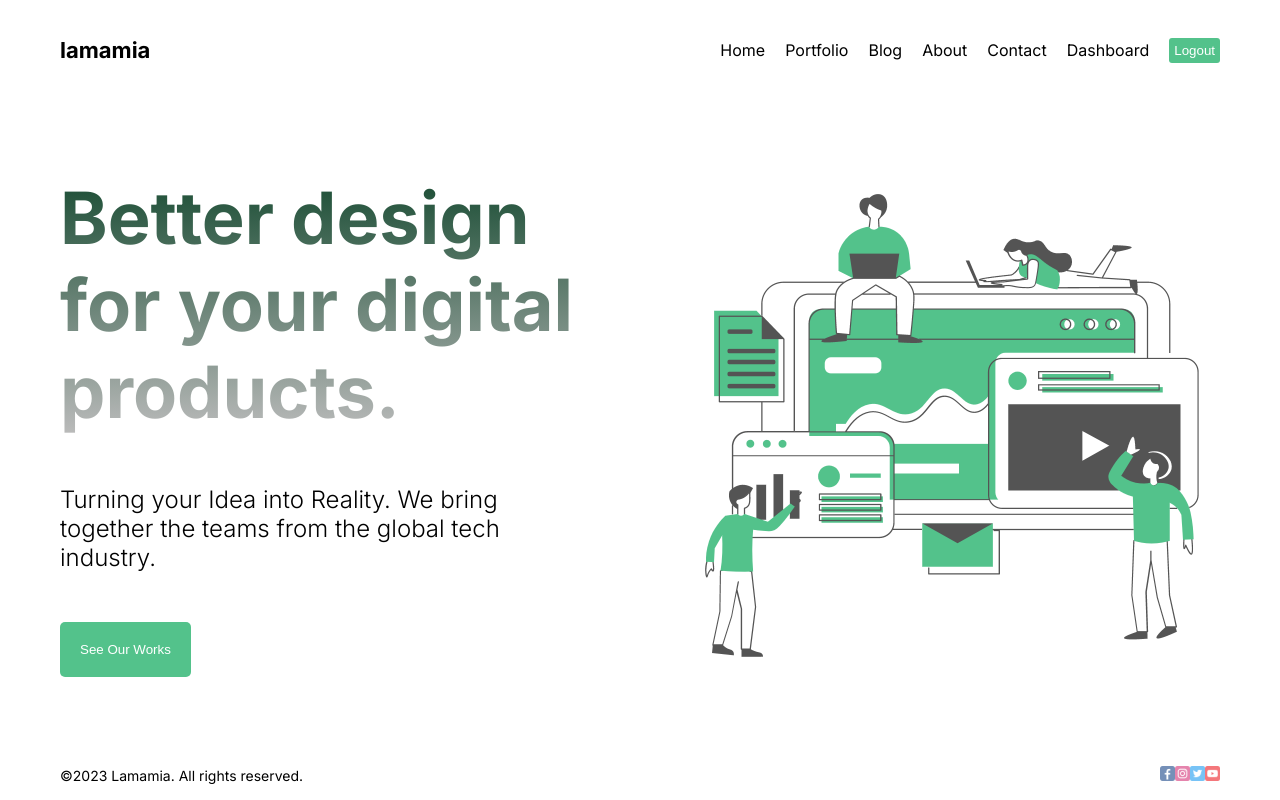
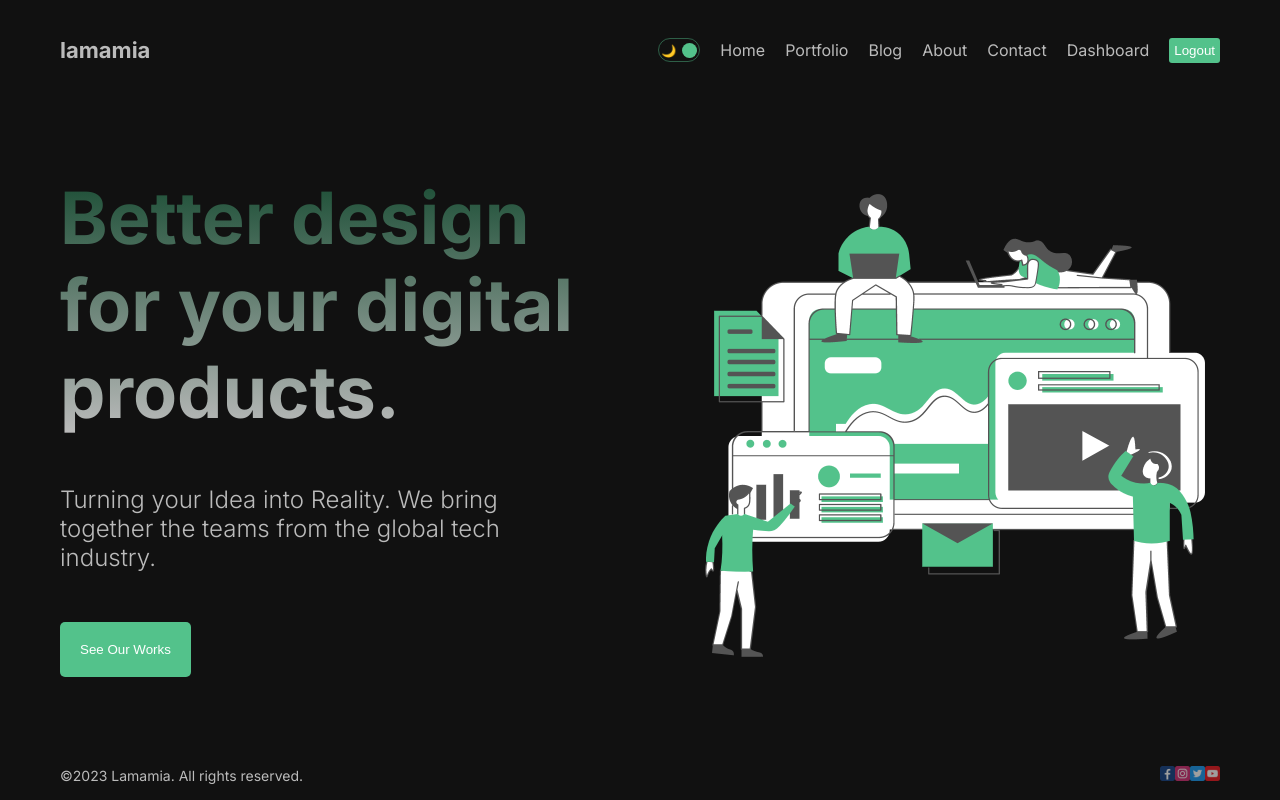
Before and after one commit to Abdarhman636/blog-app-nextjs, a Next.js app: page / in a window 1280 px wide. Built offline with nearby package versions, Linux system fonts and the light colour scheme.

Commit message:
toggle theme

```diff
--- a/package.json
+++ b/package.json
@@ -9,9 +9,10 @@
     "lint": "next lint"
   },
   "dependencies": {
+    "all": "^0.0.0",
+    "next": "13.5.4",
     "react": "^18",
-    "react-dom": "^18",
-    "next": "13.5.4"
+    "react-dom": "^18"
   },
   "devDependencies": {
     "eslint": "^8",
--- a/src/app/layout.js
+++ b/src/app/layout.js
@@ -2,6 +2,7 @@ import './globals.css'
 import { Inter } from 'next/font/google'
 import Footer from '../components/footer/Footer'
 import Header from '../components/header/Header'
+import { ThemeProvider } from '@/context/ThemeContext'
 
 
 const inter = Inter({ subsets: ['latin'] })
@@ -15,11 +16,13 @@ export default function RootLayout({ children }) {
   return (
     <html lang="en">
       <body className={inter.className}>
+        <ThemeProvider>
         <div className='container'>
           <Header />
           {children}
           <Footer />
         </div>
+        </ThemeProvider>
       </body>
     </html>
   )
--- /dev/null
+++ b/src/components/DarkModeToggle/DarkModeToggle.jsx
@@ -0,0 +1,17 @@
+'use client'
+
+import React, { useContext } from "react";
+import styles from "./DarkModeToogle.module.css";
+import { ThemeContext } from "@/context/ThemeContext";
+
+const DarkModeToggle = () => {
+  const {mode, toggle} = useContext(ThemeContext)
+  return (
+    <div className={styles.container} onClick={toggle}>
+      <div className={styles.icon}>🌙</div>
+      <div className={styles.icon}>🔆</div>
+      <div className={styles.ball} style={mode=== "light" ? {left: '2px'} : {right: '2px'}}/></div>
+  );
+};
+
+export default DarkModeToggle;
--- /dev/null
+++ b/src/components/DarkModeToggle/DarkModeToogle.module.css
@@ -0,0 +1,24 @@
+.container{
+    width: 42px;
+    height: 24px;
+    border: 1.5px solid #53c28b70;
+    border-radius: 30px;
+    display: flex;
+    align-items: center;
+    justify-content: space-between;
+    padding: 2px;
+    position: relative;
+    cursor: pointer;
+  }
+
+  .icon{
+    font-size: 12px;
+  }
+
+  .ball{
+    width: 15px;
+    height: 15px;
+    background-color: #53c28b;
+    border-radius: 50%;
+    position: absolute;
+  }
--- a/src/components/header/Header.jsx
+++ b/src/components/header/Header.jsx
@@ -2,6 +2,7 @@
 import React from 'react'
 import Link from "next/link";
 import styles from './header.module.css'
+import DarkModeToggle from '../DarkModeToggle/DarkModeToggle';
 
 
 const links = [
@@ -44,6 +45,7 @@ const Header = () => {
       <Link className={styles.logo} href='/'>lamamia</Link>
 
       <div className={styles.links}>
+        <DarkModeToggle />
         {links.map((link) => (
           <Link className={styles.link} key={link.id} href={link.url}>{link.title}</Link>
         ))}
--- /dev/null
+++ b/src/context/ThemeContext.js
@@ -0,0 +1,20 @@
+'use client'
+
+import { createContext, useState } from "react"
+
+export const ThemeContext = createContext()
+
+export const ThemeProvider = ({children  }) => {
+    const [mode, setMode] = useState('dark')
+
+    const toggle= () => {
+        console.log('done')
+        setMode(prev => (prev === 'dark' ? 'light' : 'dark'))
+    }
+
+    return (
+        <ThemeContext.Provider value={{toggle, mode}}>
+            <div className={`theme ${mode}`}>{children}</div>
+        </ThemeContext.Provider>
+    )
+}
```
Also changed, not shown: 1 other file (tests, documents, lock files or other folders).
